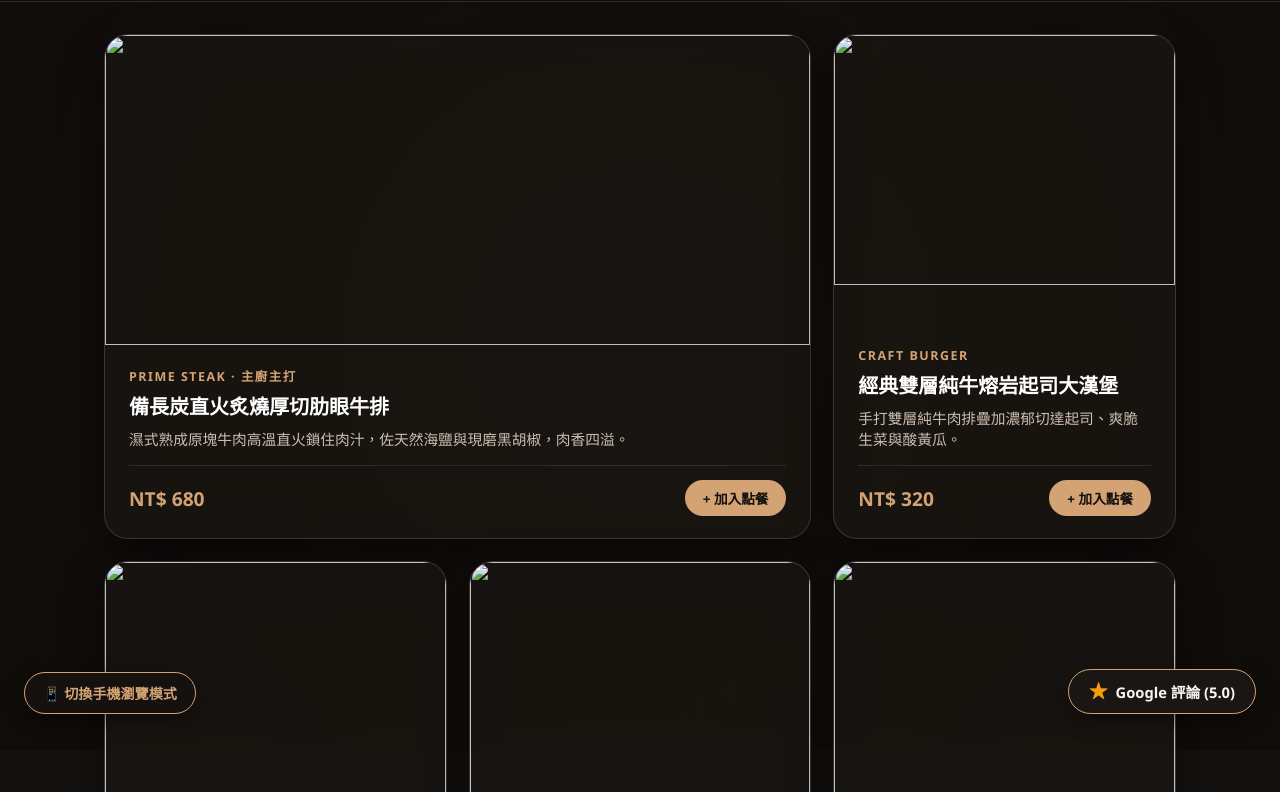
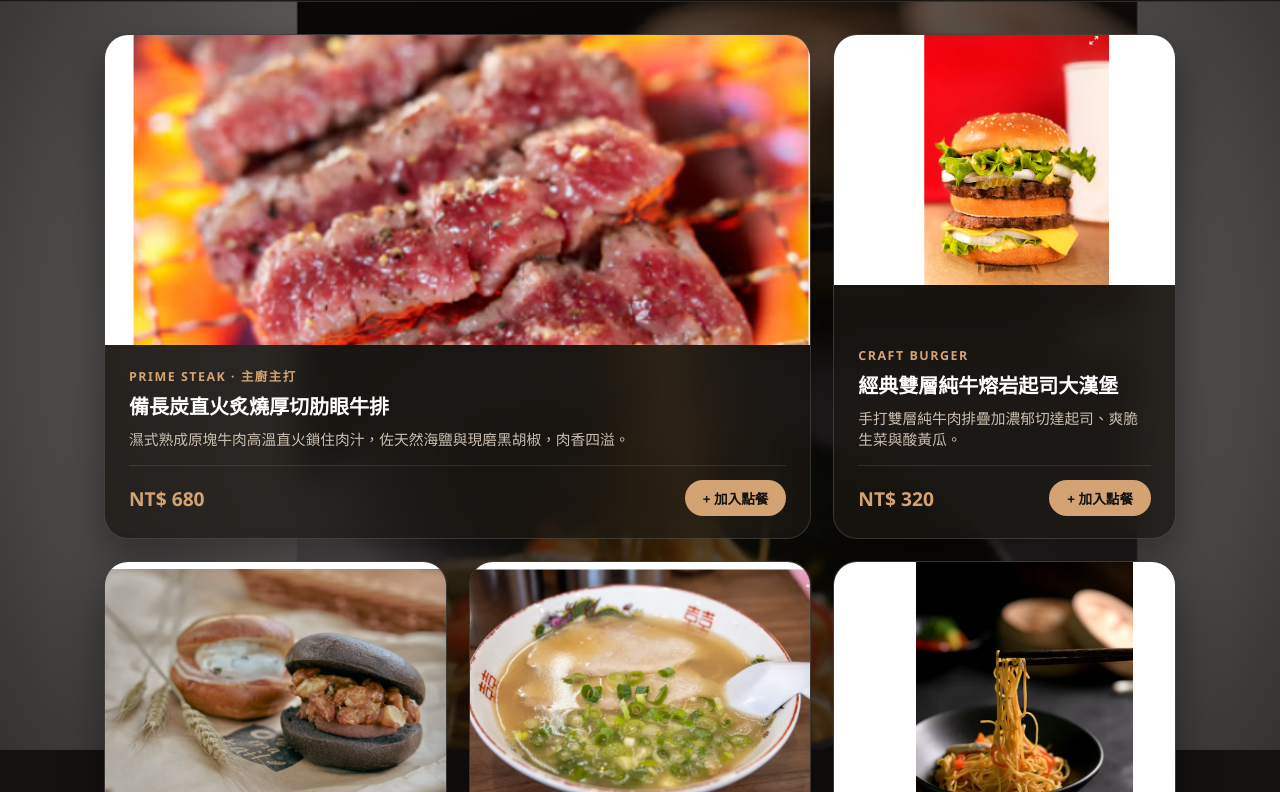
Before and after one commit to Nick0973885121/gofood, a plain HTML site: page index.html in a window 1280 px wide. Shown: the part 62-854 px from the top of the page. Drawn offline with Linux system fonts and the light colour scheme.

Commit message:
Add files via upload

```diff
--- a/index.html
+++ b/index.html
@@ -7,7 +7,7 @@
   * { box-sizing: border-box; margin: 0; padding: 0; font-family: 'Segoe UI', 'Microsoft JhengHei', sans-serif; }
   body { background: #14110f; color: #f8f5f0; min-height: 100vh; overflow-x: hidden; }
   button, a { cursor: pointer; text-decoration: none; font-family: inherit; }
-  .art-bg { position: fixed; inset: 0; z-index: -1; background: radial-gradient(circle at center, rgba(20,17,15,0.45) 0%, rgba(15,12,10,0.85) 100%), url('food7.png') center/cover no-repeat; transform: scale(1.03); }
+  .art-bg { position: fixed; inset: 0; z-index: -1; background: radial-gradient(circle at center, rgba(20,17,15,0.45) 0%, rgba(15,12,10,0.85) 100%), url('螢幕擷取畫面 2026-11-16 204759.png') center/cover no-repeat; transform: scale(1.03); }
   .sweep { position: fixed; inset: 0; pointer-events: none; z-index: 9999; mix-blend-mode: screen; }
   .beam { position: absolute; top: 0; left: 0; width: 170vmax; height: 280px; background: linear-gradient(180deg, transparent, rgba(212,163,115,0.22) 25%, rgba(255,248,225,0.55) 50%, rgba(212,163,115,0.22) 75%, transparent); filter: blur(26px); opacity: 0; animation: sw 4.8s ease-in-out 1 forwards; }
   @keyframes sw { 0% { opacity: 0; transform: translate(-60vmax,-60vmax) rotate(-45deg); } 25% { opacity: 0.9; } 78% { opacity: 0.65; } 100% { opacity: 0; transform: translate(38vmax,38vmax) rotate(-45deg); } }
@@ -57,7 +57,7 @@
 <div class="wrap">
   <div class="bento" id="grid">
     <div class="tile c-8" data-cat="steak">
-      <img src="food2.png">
+      <img src="螢幕擷取畫面 2026-11-16 204422.png">
       <div class="pad">
         <span class="tag">PRIME STEAK · 主廚主打</span>
         <h3>備長炭直火炙燒厚切肋眼牛排</h3>
@@ -67,7 +67,7 @@
     </div>
 
     <div class="tile c-4" data-cat="burger">
-      <img src="food6.png">
+      <img src="螢幕擷取畫面 2026-11-16 204614.png">
       <div class="pad">
         <span class="tag">CRAFT BURGER</span>
         <h3>經典雙層純牛熔岩起司大漢堡</h3>
@@ -75,7 +75,7 @@
         <div class="foot-row"><span class="price">NT$ 320</span><button class="add-btn" onclick="add('雙層起司大漢堡')">+ 加入點餐</button></div>
       </div>
     </div>    <div class="tile c-4" data-cat="pasta">
-      <img src="food3.png">
+      <img src="螢幕擷取畫面 2026-11-16 204603.png">
       <div class="pad">
         <span class="tag">ARTISAN BAKERY &amp; PASTA</span>
         <h3>竹炭堅果與培根乳酪輕食義麵盤</h3>
@@ -85,7 +85,7 @@
     </div>
 
     <div class="tile c-4" data-cat="noodle">
-      <img src="food4.png">
+      <img src="螢幕擷取畫面 2026-11-16 204535.png">
       <div class="pad">
         <span class="tag">TAIWANESE SOUP NOODLE</span>
         <h3>古早味雙囍瓷碗蔥花濃湯麵</h3>
@@ -95,7 +95,7 @@
     </div>
 
     <div class="tile c-4" data-cat="pasta">
-      <img src="food1.png">
+      <img src="螢幕擷取畫面 2026-11-16 204759.png">
       <div class="pad">
         <span class="tag">NOODLE &amp; PASTA</span>
         <h3>黑碗金黃油蔥手作拌炒義麵</h3>
@@ -105,7 +105,7 @@
     </div>
 
     <div class="tile c-6" data-cat="steak">
-      <img src="food5.png">
+      <img src="螢幕擷取畫面 2026-11-16 232447.png">
       <div class="pad">
         <span class="tag">PRIME STEAK</span>
         <h3>主廚手撒海鹽原塊厚切牛排</h3>
@@ -115,16 +115,16 @@
     </div>
 
     <div class="tile c-6" data-cat="noodle">
-      <img src="food7.png">
+      <img src="螢幕擷取畫面 2026-11-16 204334.png">
       <div class="pad">
         <span class="tag">HOTPOT &amp; NOODLE</span>
         <h3>鑄鐵鍋雪白菇甜玉米鮮蔬鍋</h3>
         <p>黑色鑄鐵鍋鎖住熱度，匯集當季小農甜玉米、雪白菇與清甜湯頭。</p>
-        <div class="foot-row"><span class="price">NT$ 420</span><button class="add-btn" onclick="add('鮮蔬鑄鐵鍋')">+ 加入點餐</button></div>
+        <div class="foot-row"><span class="price">NT$ 320</span><button class="add-btn" onclick="add('鮮蔬鑄鐵鍋')">+ 加入點餐</button></div>
       </div>
     </div>
     <div class="tile c-6" data-cat="juice">
-      <img src="food9.png" alt="紫羅蘭蝶豆花氣泡飲">
+      <img src="螢幕擷取畫面 2026-11-16 212447.png" alt="紫羅蘭蝶豆花氣泡飲">
       <div class="pad">
         <span class="tag">BOTANICAL FIZZ · 花草特調</span>
         <h3>紫羅蘭蝶豆花檸檬氣泡飲（附鮮甜西瓜盤）</h3>
@@ -133,7 +133,7 @@
       </div>
     </div>
     <div class="tile c-6" data-cat="juice">
-      <img src="food8.png" alt="鮮榨草莓柑橘鮮果特調">
+      <img src="螢幕擷取畫面 2026-11-16 212433.png" alt="鮮榨草莓柑橘鮮果特調">
       <div class="pad">
         <span class="tag">FRESH JUICE · 現榨鮮果</span>
         <h3>鮮榨草莓柑橘雙色鮮果瓶裝特調</h3>
@@ -151,7 +151,7 @@
   <div style="margin:4px 0;font-weight:700;color:#f8f5f0;">
     <span>📘 Facebook：@GofoodBistro</span> &nbsp;&nbsp;
     <span>📷 Instagram：@gofood_bistro</span> &nbsp;&nbsp;
-    <a href="https://google.com%E9%AB%98%E9%9B%84%E5%B8%82%E9%B3%B3%E5%B1%B1%E5%8D%80%E5%85%89%E9%81%A0%E8%B7%AF168%E8%99%9F" target="_blank" style="color:#d4a373;text-decoration:none;">📍 Google 地圖導航</a>
+    <a href="https://google.com" target="_blank" style="color:#d4a373;text-decoration:none;">📍 Google 地圖導航</a>
   </div>
   <div style="font-size:0.82rem;color:#8c8278;margin-top:6px;">© 2026 GOFOOD 饗食誌. All rights reserved.</div>
 </footer>
@@ -172,69 +172,5 @@
     });
   }
 </script>
-
-<style id="gofood-addons-style">
-  #mobileToggleBtn {
-    position: fixed; left: 24px; bottom: 24px; z-index: 10000;
-    background: #14110f; color: #d4a373; border: 1.5px solid #d4a373;
-    padding: 10px 18px; border-radius: 99px; font-size: 0.88rem; font-weight: 800;
-    cursor: pointer; box-shadow: 0 6px 20px rgba(0,0,0,0.45); transition: 0.25s;
-  }
-  #mobileToggleBtn:hover { background: #d4a373; color: #14110f; transform: translateY(-2px); }
-  html.is-mobile-preview { background: #0a0908 !important; padding: 28px 0; }
-  html.is-mobile-preview body {
-    width: 390px !important; min-height: 820px !important; max-height: 86vh !important;
-    margin: 0 auto !important; border-radius: 42px !important; border: 10px solid #26221e !important;
-    box-shadow: 0 24px 60px rgba(0,0,0,0.75), 0 0 0 2px #d4a373 !important;
-    overflow-y: auto !important; overflow-x: hidden !important; position: relative !important;
-  }
-  html.is-mobile-preview .c-8, html.is-mobile-preview .c-6, html.is-mobile-preview .c-4 { grid-column: span 12 !important; }
-  .floating-google-review {
-    position: fixed; right: 24px; bottom: 24px; z-index: 9999;
-    display: inline-flex; align-items: center; gap: 8px;
-    background: #1a1613; color: #f8f5f0; padding: 11px 20px; border-radius: 99px;
-    font-size: 0.92rem; font-weight: 800; text-decoration: none;
-    box-shadow: 0 6px 20px rgba(0,0,0,0.45); border: 1.5px solid #d4a373;
-    opacity: 0; visibility: hidden; transform: translateY(40px) scale(0.92);
-    transition: all 0.35s cubic-bezier(0.34, 1.56, 0.64, 1);
-  }
-  .floating-google-review.show { opacity: 1; visibility: visible; transform: translateY(0) scale(1); }
-  .floating-google-review.show:hover { background: #d4a373; color: #14110f; transform: translateY(-3px) scale(1.03); }
-  .floating-google-review .star { color: #f59e0b; font-size: 1.15rem; line-height: 1; }
-</style>
-<button id="mobileToggleBtn" onclick="toggleMobilePreview()">📱 切換手機瀏覽模式</button>
-<a href="https://google.com%E9%AB%98%E9%9B%84%E5%B8%82%E9%B3%B3%E5%B1%B1%E5%8D%80%E5%85%89%E9%81%A0%E8%B7%AF168%E8%99%9F" target="_blank" rel="noopener" class="floating-google-review">
-  <span class="star">★</span><span>Google 評論 (5.0)</span>
-</a>
-
-
-<script id="gofood-addons-js">
-  function toggleMobilePreview() {
-    const isMobile = document.documentElement.classList.toggle('is-mobile-preview');
-    document.getElementById('mobileToggleBtn').textContent = isMobile ? '💻 恢復電腦全螢幕' : '📱 切換手機瀏覽模式';
-  }
-  window.addEventListener('DOMContentLoaded', function() {
-    var host = "https://" + "www." + "google" + ".com/maps/search/?api=1&query=";
-    var exactMapUrl = host + encodeURIComponent("830高雄市鳳山區光遠路168號");
-
-    var reviewBtn = document.querySelector('.floating-google-review');
-    if (reviewBtn) {
-      reviewBtn.href = exactMapUrl;
-      var popTimer;
-      setTimeout(function() { reviewBtn.classList.add('show'); }, 300);
-      window.addEventListener('scroll', function() {
-        reviewBtn.classList.remove('show');
-        clearTimeout(popTimer);
-        popTimer = setTimeout(function() { reviewBtn.classList.add('show'); }, 300);
-      }, { passive: true });
-    }
-
-    document.querySelectorAll('footer a').forEach(function(a) {
-      if ((a.textContent || '').indexOf('Google') !== -1) {
-        a.href = exactMapUrl;
-      }
-    });
-  });
-</script>
 </body>
 </html>
```
